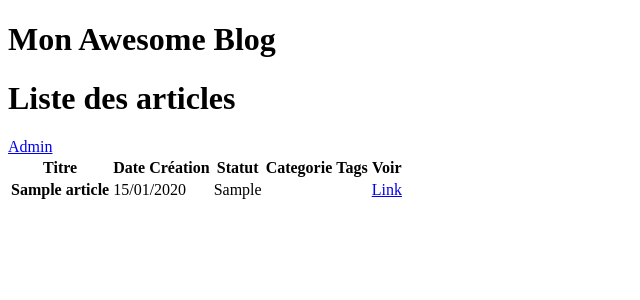
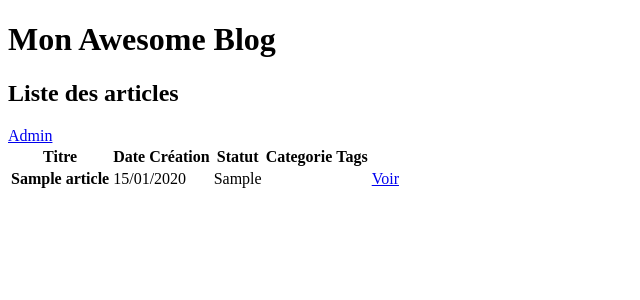
Before and after one commit to L-TCT/blog, a Symfony app: template templates/home/index.html.twig in a window 1280 px wide. Shown: the top 300 px of the page, without its empty margins (0-640 px from the left). Run offline with Twig, Linux system fonts and the light colour scheme; the template is opened without the code that fills it: most values are stand-ins (such as "Sample title", 1, 10 or a date in 2020); some libraries are stand-ins or nearby versions.

Commit message:
mise en forme de view

```diff
--- a/templates/base/titre.html.twig
+++ b/templates/base/titre.html.twig
@@ -1 +1,3 @@
-<h1 class="text-center text-danger">Mon Awesome Blog</h1>
+<div class="container">
+    <h1 class="text-center text-danger mt-4">Mon Awesome Blog</h1>
+</div>
--- a/templates/home/index.html.twig
+++ b/templates/home/index.html.twig
@@ -3,9 +3,9 @@
 {% block title %}Liste des articles{% endblock %}
 
 {% block body %}
-<div class=container>
+<div class="container">
   <div class="d-flex justify-content-around mt-4 mb-4">
-      <h1>Liste des articles</h1>
+      <h2>Liste des articles</h2>
       <a class="btn btn-primary d-flex align-items-center" href="{{path('admin')}}">Admin</a>
   </div>
   <table class="table">
@@ -16,7 +16,7 @@
         <th >Statut</th>
         <th>Categorie</th>
         <th>Tags</th>
-        <th>Voir</th>
+        <th></th>
       </tr>
     </thead>
     <tbody>
@@ -29,7 +29,7 @@
         <td>{{ article.statutArticle }}</td>
         <td>{{ cat.nomCategorie }}</td>
         <td>{% for tag in tags %} *{{ tag.nomTag }}{% endfor %}</td>
-        <td><a class="btn btn-info btn-sm" href="{{path('view', {'id': article.id})}}" role="button">Link</a></td>
+        <td><a class="btn btn-info btn-sm" href="{{path('view', {'id': article.id})}}" role="button">Voir</a></td>
       </tr>
       {% endfor %}
   </table>
```
Also changed, not shown: templates/view/show.html.twig (+12 -8 lines).
